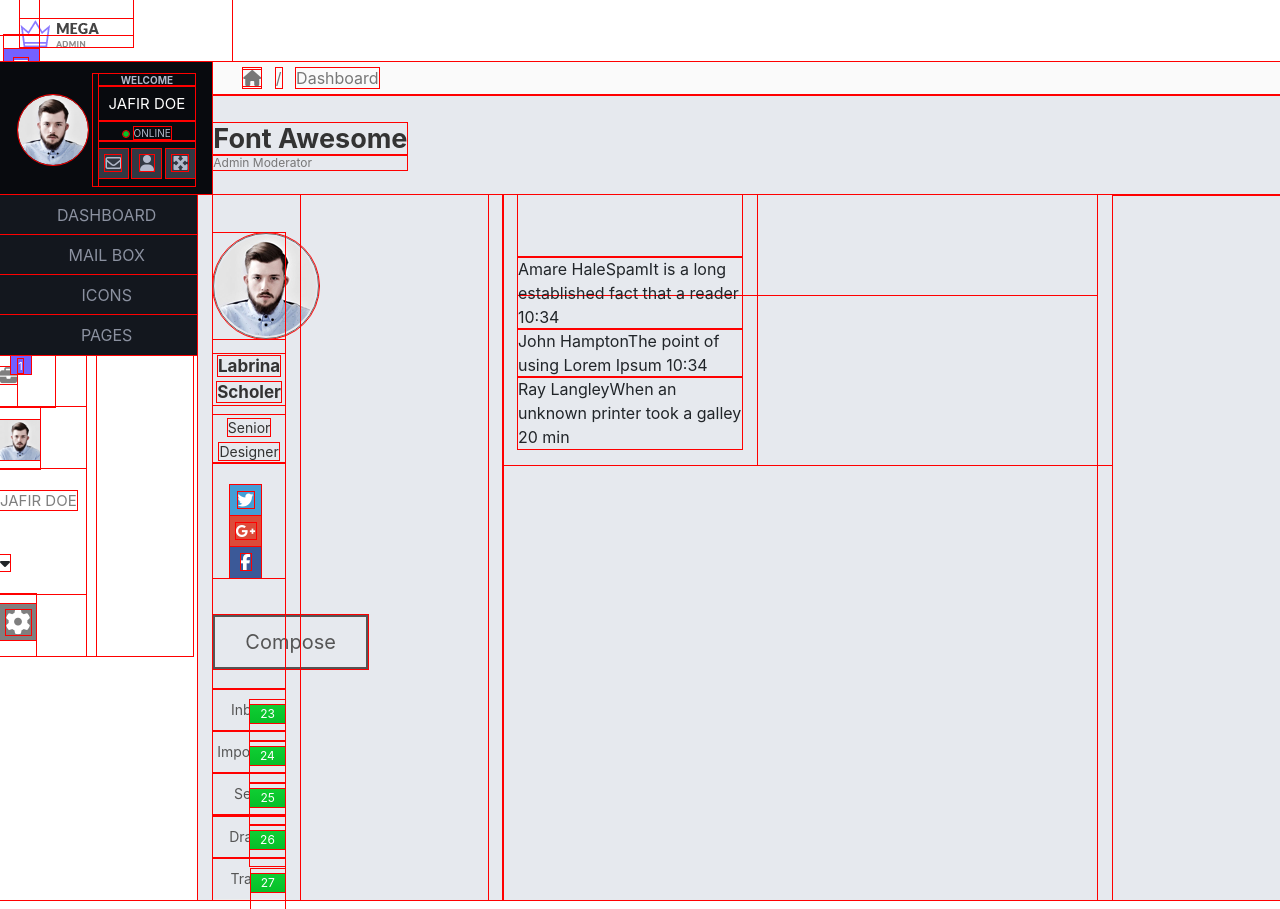
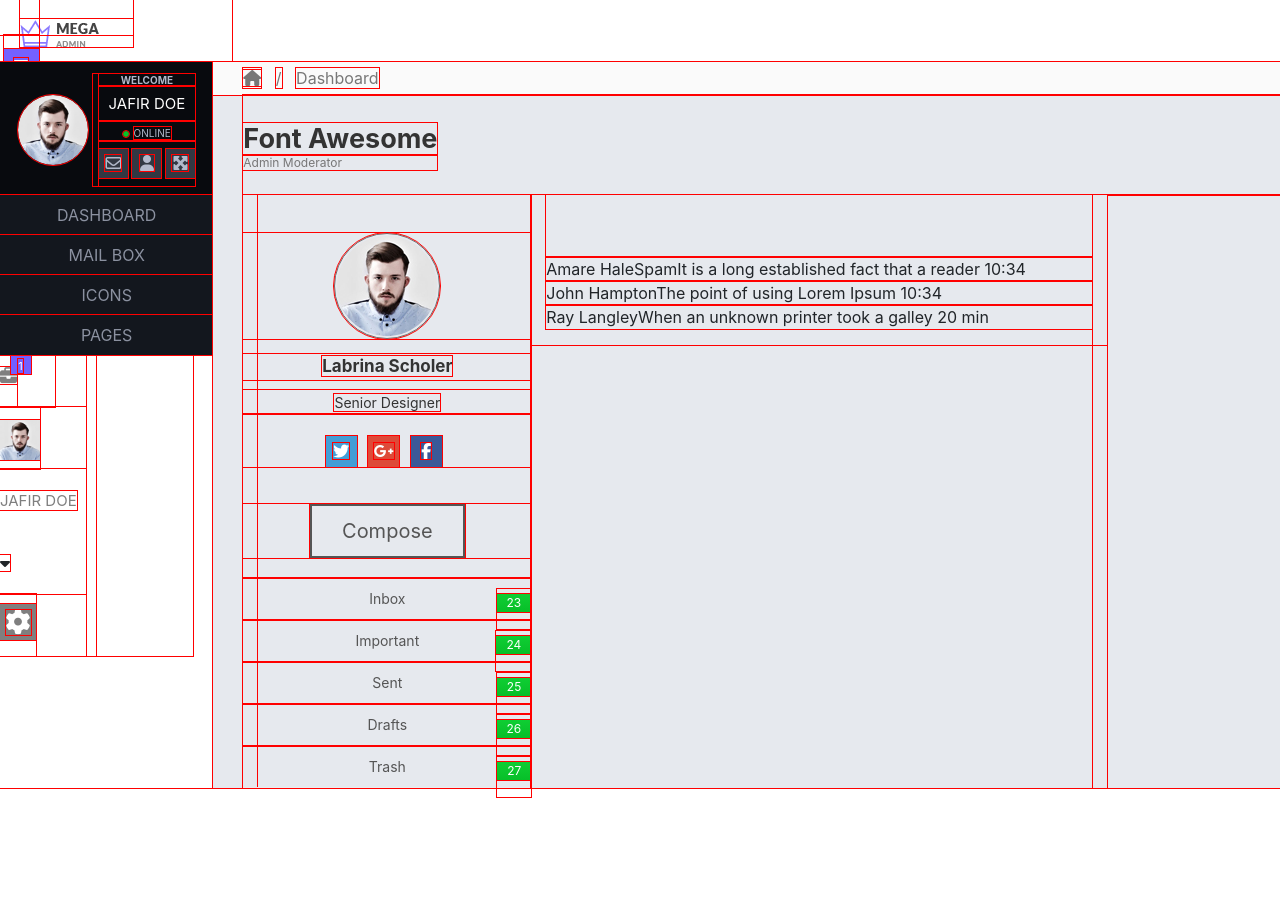
Before and after one commit to vovhiklev1/Angular9_Mega, a website: page app/index.html in a window 1280 px wide. After the commit the page ends 800 px from the top, so only its background shows below. Drawn offline with nearby package versions, Linux system fonts and the light colour scheme; some packages are replaced by stand-ins of ours.

Commit message:
верстка 55%

```diff
--- a/app/app.css
+++ b/app/app.css
@@ -330,7 +330,7 @@ header {
 }
 
 .b-content__main {
-   // margin: 0 30px;
+    margin-left: 30px;
 
 }
 
--- a/app/directives/mailContentDirective.js
+++ b/app/directives/mailContentDirective.js
@@ -17,7 +17,7 @@ app.directive('mailContentDirective', function (urlRouteFactory, $compile) {
         restrict: 'AE',
         controller: 'mailContentCtrl',
         link: function (scope, elem, attrs, ctrl, transclude) {
-            elem.replaceWith($compile('<div class="d" ' + scope.temp + ' >template2</div>')(scope));
+            elem.replaceWith($compile('<div class="row"><div class="col-md-12" ' + scope.temp + ' >template2</div></div>')(scope));
             console.log('mailContentDirective1 ' + scope.temp + ' hi ')
         }
 
--- a/app/view1/mail.html
+++ b/app/view1/mail.html
@@ -1,9 +1,9 @@
 <div class="row">
-    <div class="col-md-4">
+    <div class="col-md-4 nopadding">
         <div mail-nav-directive="true"></div>
     </div>
 
-    <div class="col-md-8">
+    <div class="col-md-8 ">
         <div mail-content-directive="true"> ---mail-content-directive--</div>
     </div>
 </div>
--- a/app/view1/mailInbox.html
+++ b/app/view1/mailInbox.html
@@ -1,5 +1,5 @@
 <div class="row">
-    <div class="col-md-5 ">
+    <div class="col-md-12">
         <header>
 
         </header>
--- a/app/view1/mailNav.html
+++ b/app/view1/mailNav.html
@@ -1,5 +1,5 @@
-<div class="row">
-    <div class="col-md-4">
+<!--<div class="row">-->
+   <!-- <div class="col-md-4">-->
         <div class="b-mail__nav">
             <div class="b-mail__logo-container">
                 <img class="b-mail__logo" src="img/me.jpg">
@@ -61,5 +61,6 @@
                 </li>
             </ul>
         </div>
-    </div>
-</div>
+    <!--</div>-->
+<!--
+</div>-->
--- a/app/view1/mainFrame.html
+++ b/app/view1/mainFrame.html
@@ -1,5 +1,5 @@
-<div class="row">
-    <div class="col-md-12">
+<div class="row nopadding">
+    <div class="col-md-12 ">
         <div class="b-content__source--color" mail-directive="true"></div>
 
     </div>
--- a/app/view1/mainPage.html
+++ b/app/view1/mainPage.html
@@ -219,8 +219,8 @@
                         </div>
                     </div>
                     <!-- <span>Frame</span>-->
-                    <div class="row">
-                        <div class="col-md-10 b-content__source--color" main-frame-directive="true"></div>
+                    <div class="row nopadding">
+                        <div class="col-md-10 nopadding  b-content__source--color" main-frame-directive="true"></div>
                     </div>
 
                 </div>
```
Also changed, not shown: app/view1/mailCompose.html (+1 -1 lines).
